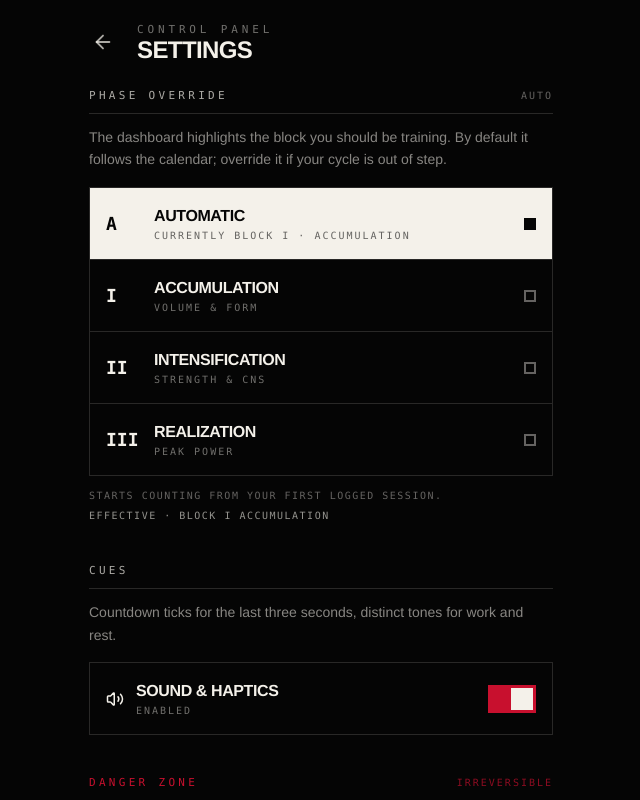
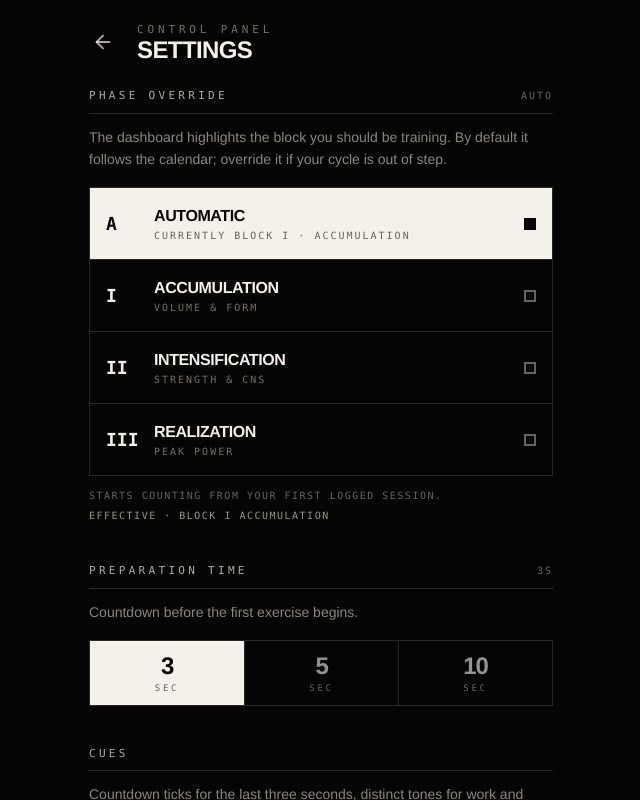
Before and after one commit to ReCire/shmondenko, a React (Vite) app: page / in a window 1280 px wide. Both pictures are taken after a click on the button 852 px from the left and 44 px from the top of the page. Shown: the top 800 px of the page, without its empty margins (319-959 px from the left). Built offline with nearby package versions, Linux system fonts and the light colour scheme.

Commit message:
added configurable prep countdown (3/5/10s) in Settings, unlocked Web Audio on workout start, and integrated prep step into timer with silent start and loop handling

```diff
--- a/src/components/Settings.tsx
+++ b/src/components/Settings.tsx
@@ -5,6 +5,8 @@ import type { WorkoutPhase } from '../data/types'
 import { STOCK_PHASES, phaseTheme } from '../data/stockWorkouts'
 import { useAppStore } from '../store/useAppStore'
 import { cn, computeCurrentPhase, daysSinceFirstLog, PHASE_BOUNDARIES } from '../lib/utils'
+
+const PREP_OPTIONS = [3, 5, 10] as const
 
 const NUMERAL: Record<Exclude<WorkoutPhase, 'custom'>, string> = {
   accumulation: 'I',
@@ -21,6 +23,8 @@ export function Settings() {
   const soundEnabled = useAppStore((s) => s.soundEnabled)
   const toggleSound = useAppStore((s) => s.toggleSound)
   const resetData = useAppStore((s) => s.resetData)
+  const prepTime = useAppStore((s) => s.prepTime)
+  const setPrepTime = useAppStore((s) => s.setPrepTime)
 
   const autoPhase = computeCurrentPhase(logs)
   const effectivePhase = computeCurrentPhase(logs, override)
@@ -87,6 +91,43 @@ export function Settings() {
           <p className="mt-1 font-mono text-[10px] tracking-[0.15em] text-paper/60">
             EFFECTIVE · BLOCK {NUMERAL[effectivePhase]} {effectivePhase.toUpperCase()}
           </p>
+        </Section>
+
+        {/* Prep countdown */}
+        <Section label="PREPARATION TIME" hint={`${prepTime}S`} description="Countdown before the first exercise begins.">
+          <LayoutGroup id="prep-time">
+            <div role="radiogroup" aria-label="Preparation time" className="grid grid-cols-3 border border-paper/15">
+              {PREP_OPTIONS.map((seconds, i) => {
+                const active = seconds === prepTime
+                return (
+                  <button
+                    key={seconds}
+                    type="button"
+                    role="radio"
+                    aria-checked={active}
+                    onClick={() => setPrepTime(seconds)}
+                    className={cn(
+                      'relative flex h-16 flex-col items-center justify-center transition-colors',
+                      i > 0 && 'border-l border-paper/15',
+                      active ? 'text-ink' : 'text-paper/60 active:bg-paper/5',
+                    )}
+                  >
+                    {active && (
+                      <motion.span
+                        layoutId="prep-time-pill"
+                        transition={{ type: 'spring', stiffness: 500, damping: 40 }}
+                        className="absolute inset-0 bg-paper"
+                      />
+                    )}
+                    <span className="relative z-10 text-2xl font-black tabular tracking-tighter">{seconds}</span>
+                    <span className={cn('relative z-10 font-mono text-[9px] tracking-[0.3em]', active ? 'text-ink/60' : 'text-paper/40')}>
+                      SEC
+                    </span>
+                  </button>
+                )
+              })}
+            </div>
+          </LayoutGroup>
         </Section>
 
         {/* Audio */}
--- a/src/components/WorkoutPreview.tsx
+++ b/src/components/WorkoutPreview.tsx
@@ -3,6 +3,7 @@ import { ArrowLeft, Pencil, Play, Repeat } from 'lucide-react'
 import type { Workout } from '../data/types'
 import { PROGRAM_TRACKS } from '../data/stockWorkouts'
 import { useAppStore } from '../store/useAppStore'
+import { unlockAudio } from '../lib/audio'
 import { cn, estimateWorkoutSeconds, formatDuration, totalSets } from '../lib/utils'
 
 const PHASE_LABEL: Record<Workout['phase'], string> = {
@@ -131,7 +132,11 @@ export function WorkoutPreview({ workout }: Props) {
           animate={{ opacity: 1, y: 0 }}
           transition={{ delay: 0.2, duration: 0.3 }}
           whileTap={{ scale: 0.985 }}
-          onClick={() => navigate({ name: 'player', workoutId: workout.id })}
+          onClick={() => {
+            // The player auto-starts, so this tap is the user gesture that unlocks Web Audio.
+            unlockAudio().catch(() => {})
+            navigate({ name: 'player', workoutId: workout.id })
+          }}
           className="flex w-full items-center justify-center gap-3 bg-soviet py-6 text-xl font-black uppercase tracking-[0.25em] text-paper shadow-[0_16px_48px_-12px_rgba(200,16,46,0.8)]"
         >
           <Play size={20} fill="currentColor" /> Begin Session
--- a/src/hooks/useWorkoutTimer.ts
+++ b/src/hooks/useWorkoutTimer.ts
@@ -6,8 +6,14 @@ import { cueComplete, cueCountdown, cueWorkEnd, cueWorkStart, unlockAudio } from
 export type StepKind = 'work' | 'rest'
 export type TimerStatus = 'idle' | 'running' | 'paused' | 'finished'
 
+/** `blockIndex` of the synthetic "Get Ready" step that precedes the first exercise. */
+export const PREP_BLOCK_INDEX = -1
+
+export const isPrepStep = (step: TimerStep | null): boolean => step?.blockIndex === PREP_BLOCK_INDEX
+
 export interface TimerStep {
   kind: StepKind
+  /** Index into `workout.blocks`, or PREP_BLOCK_INDEX for the prep countdown. */
   blockIndex: number
   /** 0-based set index within the block. */
   setIndex: number
@@ -46,11 +52,13 @@ export interface WorkoutTimer {
 
 interface Options {
   soundEnabled?: boolean
+  /** Seconds of "Get Ready" countdown before the first exercise. 0 disables it. */
+  prepTime?: number
   onComplete?: (totalElapsedSeconds: number) => void
 }
 
 /** Flatten a workout into an ordered list of work/rest steps. */
-export const buildSteps = (workout: Workout): TimerStep[] => {
+export const buildSteps = (workout: Workout, prepTime = 0): TimerStep[] => {
   const steps: TimerStep[] = []
   workout.blocks.forEach((b, blockIndex) => {
     for (let setIndex = 0; setIndex < b.sets; setIndex++) {
@@ -80,11 +88,28 @@ export const buildSteps = (workout: Workout): TimerStep[] => {
       }
     }
   })
+  if (prepTime > 0 && steps.length > 0) {
+    steps.unshift({
+      kind: 'rest',
+      blockIndex: PREP_BLOCK_INDEX,
+      setIndex: -1,
+      exerciseName: 'Get Ready',
+      mode: 'time',
+      duration: prepTime,
+      reps: 0,
+      totalSets: 0,
+    })
+  }
   return steps
 }
 
-export function useWorkoutTimer(workout: Workout, { soundEnabled = true, onComplete }: Options = {}): WorkoutTimer {
-  const steps = useMemo(() => buildSteps(workout), [workout])
+export function useWorkoutTimer(
+  workout: Workout,
+  { soundEnabled = true, prepTime = 3, onComplete }: Options = {},
+): WorkoutTimer {
+  const steps = useMemo(() => buildSteps(workout, prepTime), [workout, prepTime])
+  // Where a loop restarts: after the prep step, if there is one.
+  const loopStartIndex = isPrepStep(steps[0] ?? null) ? 1 : 0
 
   const [status, setStatus] = useState<TimerStatus>('idle')
   const [stepIndex, setStepIndex] = useState(0)
@@ -111,9 +136,9 @@ export function useWorkoutTimer(workout: Workout, { soundEnabled = true, onCompl
   }, [soundEnabled, onComplete])
 
   const step = steps[stepIndex] ?? null
-  const nextStep = steps[stepIndex + 1] ?? (workout.loop ? steps[0] ?? null : null)
+  const nextStep = steps[stepIndex + 1] ?? (workout.loop ? steps[loopStartIndex] ?? null : null)
 
-  const setsRemaining = step ? step.totalSets - step.setIndex : 0
+  const setsRemaining = step && !isPrepStep(step) ? step.totalSets - step.setIndex : 0
 
   const cue = useCallback((fn: () => void) => {
     if (soundRef.current) fn()
@@ -138,7 +163,7 @@ export function useWorkoutTimer(workout: Workout, { soundEnabled = true, onCompl
     (idx: number, startAt: number, { announce = true } = {}) => {
       if (idx >= steps.length) {
         if (workout.loop) {
-          idx = 0
+          idx = loopStartIndex
           setRound((r) => r + 1)
         } else {
           finishWorkout()
@@ -153,9 +178,10 @@ export function useWorkoutTimer(workout: Workout, { soundEnabled = true, onCompl
       progress.set(target.mode === 'reps' ? 1 : 0)
       setStepIndex(idx)
       setRemaining(target.duration)
-      if (announce) cue(target.kind === 'work' ? cueWorkStart : cueWorkEnd)
+      // The prep countdown starts silently; its 3-2-1 ticks lead into the first work cue.
+      if (announce && !isPrepStep(target)) cue(target.kind === 'work' ? cueWorkStart : cueWorkEnd)
     },
-    [steps, workout.loop, finishWorkout, progress, cue],
+    [steps, workout.loop, loopStartIndex, finishWorkout, progress, cue],
   )
 
   // Main clock. Runs only while `status === 'running'`.
--- a/src/store/useAppStore.ts
+++ b/src/store/useAppStore.ts
@@ -19,6 +19,8 @@ interface AppState {
   customWorkouts: Workout[]
   logs: CompletionLog[]
   soundEnabled: boolean
+  /** Seconds of "Get Ready" countdown before the first exercise. */
+  prepTime: number
 
   navigate: (screen: Screen) => void
   setProgram: (program: ProgramTrack) => void
@@ -27,6 +29,7 @@ interface AppState {
   deleteWorkout: (id: string) => void
   logCompletion: (w: Workout, durationSeconds: number) => void
   toggleSound: () => void
+  setPrepTime: (seconds: number) => void
   /** Danger zone: wipes custom workouts and the completion history. */
   resetData: () => void
   getWorkout: (id: string) => Workout | undefined
@@ -41,6 +44,7 @@ export const useAppStore = create<AppState>()(
       customWorkouts: [],
       logs: [],
       soundEnabled: true,
+      prepTime: 3,
 
       navigate: (screen) => set({ screen }),
 
@@ -84,6 +88,8 @@ export const useAppStore = create<AppState>()(
 
       toggleSound: () => set((s) => ({ soundEnabled: !s.soundEnabled })),
 
+      setPrepTime: (prepTime) => set({ prepTime: Math.max(0, Math.round(prepTime)) }),
+
       resetData: () => set({ customWorkouts: [], logs: [], manualPhaseOverride: null }),
 
       getWorkout: (id) =>
@@ -99,6 +105,7 @@ export const useAppStore = create<AppState>()(
         customWorkouts: s.customWorkouts,
         logs: s.logs,
         soundEnabled: s.soundEnabled,
+        prepTime: s.prepTime,
       }),
     },
   ),
```
